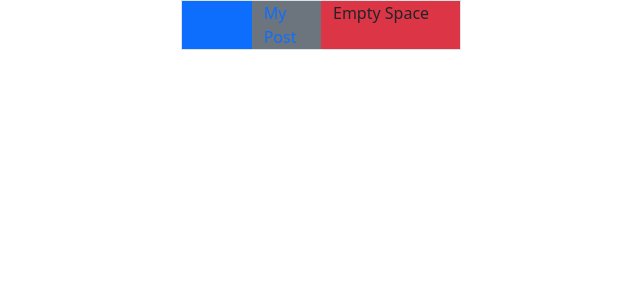
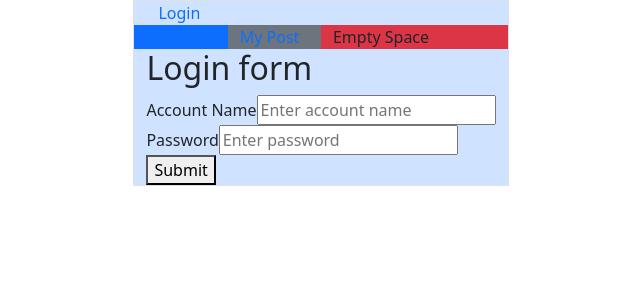
Before and after one commit to m0rp3d/book-club-full-stack-app, a React (Create React App) app in the folder book-club-frontend/: page /login in a window 1280 px wide. Shown: the top 300 px of the page, without its empty margins (319-959 px from the left). Built offline with nearby package versions, Linux system fonts and the light colour scheme.

Commit message:
added validation to sign up and login, added custom query to check if account exist in database

```diff
--- /dev/null
+++ b/book-club-frontend/src/components/LoginComponent.js
@@ -0,0 +1,43 @@
+import React, {useState, useEffect, useContext} from 'react';
+import AuthContext from "../context/login-context";
+import validation from "./validation";
+
+function LoginComponent() {
+
+    const [account, setAccount] = useState({accountName: "", password: "", email: "",
+                                            profileImage: "", role: "member", dateJoined: ""});
+
+    const [errors, setErrors] = useState({});
+
+    function changeHandler (event) {
+        setAccount({...account, [event.target.name]: event.target.value});
+    }
+
+    function submit(event) {
+        event.preventDefault();
+        setErrors(validation(account));
+    }
+
+    return (
+        <div>
+            <h2>Login form</h2>
+            <form onSubmit={(event) => submit(event)}>
+                <div className="form-group">
+                    <label>Account Name</label>
+                    <input placeholder="Enter account name" name="accountName" className="form=control"
+                    value={account.accountName} onChange={changeHandler}/>
+                </div>
+                {errors.accountName && <p className="error">{errors.accountName}</p>}
+                <div className="form-group">
+                    <label>Password</label>
+                    <input placeholder="Enter password" name="password" className="form=control"
+                    value={account.password} onChange={changeHandler}/>
+                </div>
+                {errors.password && <p className="error">{errors.password}</p>}
+                <button>Submit</button>
+            </form>
+        </div>
+    )
+}
+
+export default LoginComponent;
--- a/book-club-frontend/src/components/MainComponent.js
+++ b/book-club-frontend/src/components/MainComponent.js
@@ -4,13 +4,28 @@ import MyPostComponent from '../components/MyPostComponent';
 import ReviewComponent from './ReviewComponent';
 import PostComponent from './PostComponent';
 import SuccessComponent from './SuccessComponent';
+import AuthContext from '../context/login-context';
+import SignUpComponent from './SignUpComponent';
+import LoginComponent from './LoginComponent';
+import React, {useState} from 'react';
 
 function MainComponent() {
 
+    const [isLoggedIn, setIsLoggedIn] = useState(false);
 
     return <div>
-                <div className="container">
+            <AuthContext.Provider
+                value={{
+                    isLoggedIn: isLoggedIn
+                }}>
+
+                <div className="container-fluid">
                 <Router>
+                    <div className="container-fluid">
+                        <Link class="text-decoration-none" to={{pathname: '/sign-up'}} >
+                        Login
+                        </Link>
+                    </div>
                     <div className="row">
                         <div className="col-3 bg-primary">
                             <Link class="text-decoration-none" to={{pathname: '/'}}>
@@ -34,11 +49,14 @@ function MainComponent() {
                                 <Route path="/reviews" element={<ReviewComponent/>}></Route>
                                 <Route path="/post" element={<PostComponent/>}></Route>
                                 <Route path="/success" element={<SuccessComponent/>}></Route>
+                                <Route path="/sign-up" element={<SignUpComponent/>}></Route>
+                                <Route path="/login" element={<LoginComponent/>}></Route>
                             </Routes>
                     </div>
                     </Router>
                 </div>
-           </div>
+            </AuthContext.Provider>
+        </div>
 }
 
 export default MainComponent;
--- a/book-club-frontend/src/components/PostComponent.js
+++ b/book-club-frontend/src/components/PostComponent.js
@@ -1,17 +1,20 @@
-import {useNavigate} from "react-router-dom";
+import {useLocation, useNavigate} from "react-router-dom";
 import React, {useState, useEffect} from 'react';
 import axios from 'axios';
-import moment from 'moment';
 
 function PostComponent() {
     const navigate = useNavigate();
+    const location = useLocation();
+    const id = location.state;
+    const message = "Review posted successfully";
+
     const [review, setReview] = useState({datePosted: "2023-07-26", comment: "",
                                           starRating: 5.0,
                                           account: {
                                             id: 1
                                           },
                                           forum: {
-                                            id: 1
+                                            id: id
                                           }});
 
     const postURL = "http://localhost:8080/api/review-add";
@@ -23,28 +26,17 @@ function PostComponent() {
     function submit(event) {
         event.preventDefault();
 
-        //let dates= new Date()
-        //let month = dates.getUTCMonth() + 1
-        //let day = dates.getUTCDate()
-        //let year = dates.getUTCFullYear()
-        //let currentDate = year + "-" + month + "-" + day
+        let dates= new Date()
+        let month = dates.getUTCMonth() + 1
+        let day = dates.getUTCDate()
+        let year = dates.getUTCFullYear()
+        let currentDate = year + "-" + month + "-" + day
 
-        //let tempDate = new Date();
-        //tempDate = moment().format("MM/DD/YYYY");
+        setReview({...review, datePosted: currentDate});
 
-        //review.datePosted = currentDate;
-        //review.datePosted = tempDate;
-        //console.log(review.datePosted);
         axios.post(postURL, review);
-        navigate("/success");
-
+        navigate("/success", {state: message});
     }
-
-    /*
-        axios.post(postURL, review).then(res => {
-            console.log(res.data)
-        })
-    */
 
     useEffect(() => {
         console.log(review.comment)
@@ -54,10 +46,11 @@ function PostComponent() {
         <div>
             <div className="container">
                 <h2>Post Review</h2>
+                <div>Id is {review.forum.id}</div>
                 <form onSubmit={(event) => submit(event)}>
                     <div className="form-group">
                         <label>Comment</label>
-                        <input placeholder="Commet here" name="comment" className="form=control"
+                        <input placeholder="Comment here" name="comment" className="form=control"
                             value={review.comment} onChange={changeHandler}/>
                     </div>
                     <button>Submit</button>
--- /dev/null
+++ b/book-club-frontend/src/components/SignUpComponent.js
@@ -0,0 +1,128 @@
+import React, {useState, useEffect} from 'react';
+import axios from 'axios';
+import {useNavigate} from "react-router-dom";
+
+function SignUpComponent() {
+    const navigate = useNavigate();
+    const message = "Account created successfully";
+
+    const [account, setAccount] = useState({accountName: "", password: "", email: "",
+                                            profileImage: "", role: "member", dateJoined: ""});
+
+    //const [doesExist, setDoesExist] = useState();
+
+    const [errors, setErrors] = useState({});
+
+    const postURL = "http://localhost:8080/api/account-add";
+    const checkAccountExistsURL = `http://localhost:8080/api/check-account/${account.accountName}/${account.email}`;
+
+    function changeHandler (event) {
+        setAccount({...account, [event.target.name]: event.target.value});
+    }
+
+    useEffect(() => {
+        console.log("account: " + account.accountName + "\n" +
+                    "password: " + account.password + "\n" +
+                    "email: " + account.email + "\n" +
+                    "dateJoined: " + account.dateJoined)
+    }, [account]);
+
+
+
+    function clickPost() {
+        navigate("/login")
+    }
+
+    function submit(event) {
+        event.preventDefault();
+
+        let dates= new Date()
+        let month = dates.getUTCMonth() + 1
+        let day = dates.getUTCDate()
+        let year = dates.getUTCFullYear()
+        let currentDate = year + "-" + month + "-" + day
+
+
+
+        setAccount({...account, dateJoined: currentDate});
+        console.log("date joined: " + account.dateJoined);
+
+        // response.data used to get value from promise
+        // only call axios.get if http url can be filled
+
+        if(account.accountName !== "" && account.email !== "") {
+
+            axios.get(checkAccountExistsURL, account).then(response => {
+
+                console.log("does account exist: " + response.data);
+
+            });
+        }
+
+
+        /*
+        if(doesExist === false) {
+            console.log("works");
+        }
+        */
+
+        /*
+        if(response.data === false) {
+            console.log("account doesn't exist");
+
+            axios.post(postURL, account).then(navigate("/success", {state: message}));
+
+            //axios.post(postURL, account);
+
+        } else {
+
+            console.log("account does exist")
+        }
+
+        */
+
+
+
+
+        /*
+        async function doesAccountExist() {
+            let doesExist = await axios.get(checkAccountExistsURL, account);
+            finalExist = doesExist;
+        }
+        */
+        //console.log("does account exists: " + doesExist);
+
+
+
+        axios.post(postURL, account);
+        navigate("/success", {state: message});
+
+    }
+
+    return (
+        <div>
+            <h2>Sign Up form</h2>
+            <form onSubmit={(event) => submit(event)}>
+                <div className="form-group">
+                    <label>Account Name</label>
+                    <input placeholder="Enter account name" name="accountName" className="form=control"
+                    value={account.accountName} onChange={changeHandler}/>
+                </div>
+                <div className="form-group">
+                    <label>Password</label>
+                    <input placeholder="Enter password" name="password" className="form=control"
+                    value={account.password} onChange={changeHandler}/>
+                </div>
+                <div className="form-group">
+                    <label>Email</label>
+                    <input placeholder="Enter email" name="email" className="form=control"
+                    value={account.email} onChange={changeHandler}/>
+                </div>
+                <button>Submit</button>
+            </form>
+            <div onClick={() => clickPost()}>Already have an account? Log in</div>
+        </div>
+    )
+}
+
+export default SignUpComponent;
--- a/book-club-frontend/src/components/SuccessComponent.js
+++ b/book-club-frontend/src/components/SuccessComponent.js
@@ -1,7 +1,9 @@
-import {useNavigate} from "react-router-dom";
+import {useNavigate, useLocation} from "react-router-dom";
 
 function SuccessComponent() {
     const navigate = useNavigate();
+    const location = useLocation();
+    const message = location.state;
 
     function goHome() {
 
@@ -11,6 +13,7 @@ function SuccessComponent() {
     return (
         <div>
             <h2>Success</h2>
+            <div>{message}</div>
             <button onClick={goHome}>Back to home page</button>
         </div>
     )
--- /dev/null
+++ b/book-club-frontend/src/components/validation.js
@@ -0,0 +1,23 @@
+const validation = (account) => {
+
+    let errors = {};
+
+    if(!account.accountName) {
+        errors.accountName = "Account name is required";
+    }
+
+    if(!account.password) {
+        errors.password = "Password is required";
+    } else if (account.password.length < 8) {
+        errors.passowrd = "Password must be more than five characters.";
+    }
+
+    if(!account.email) {
+        errors.email = "Email is required";
+    }
+
+
+    return errors;
+}
+
+export default validation;
--- /dev/null
+++ b/book-club-frontend/src/context/login-context.js
@@ -0,0 +1,7 @@
+import React from 'react';
+
+const AuthContext = React.createContext({
+    isLoggedIn: false
+});
+
+export default AuthContext;
```
Also changed, not shown: book-club-frontend/src/components/ReviewComponent.js (+9 -5 lines), 2 other files (tests, documents, lock files or other folders).
